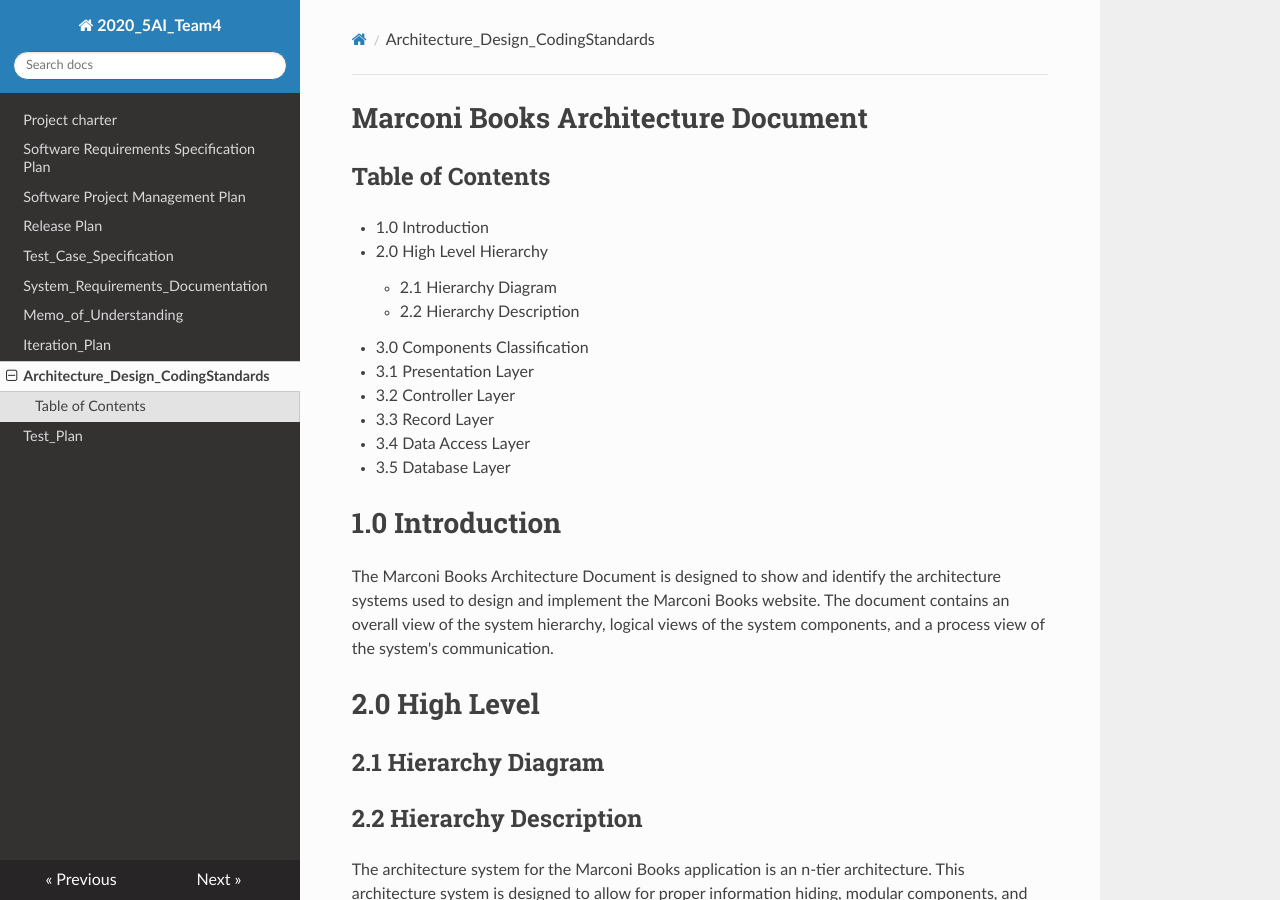
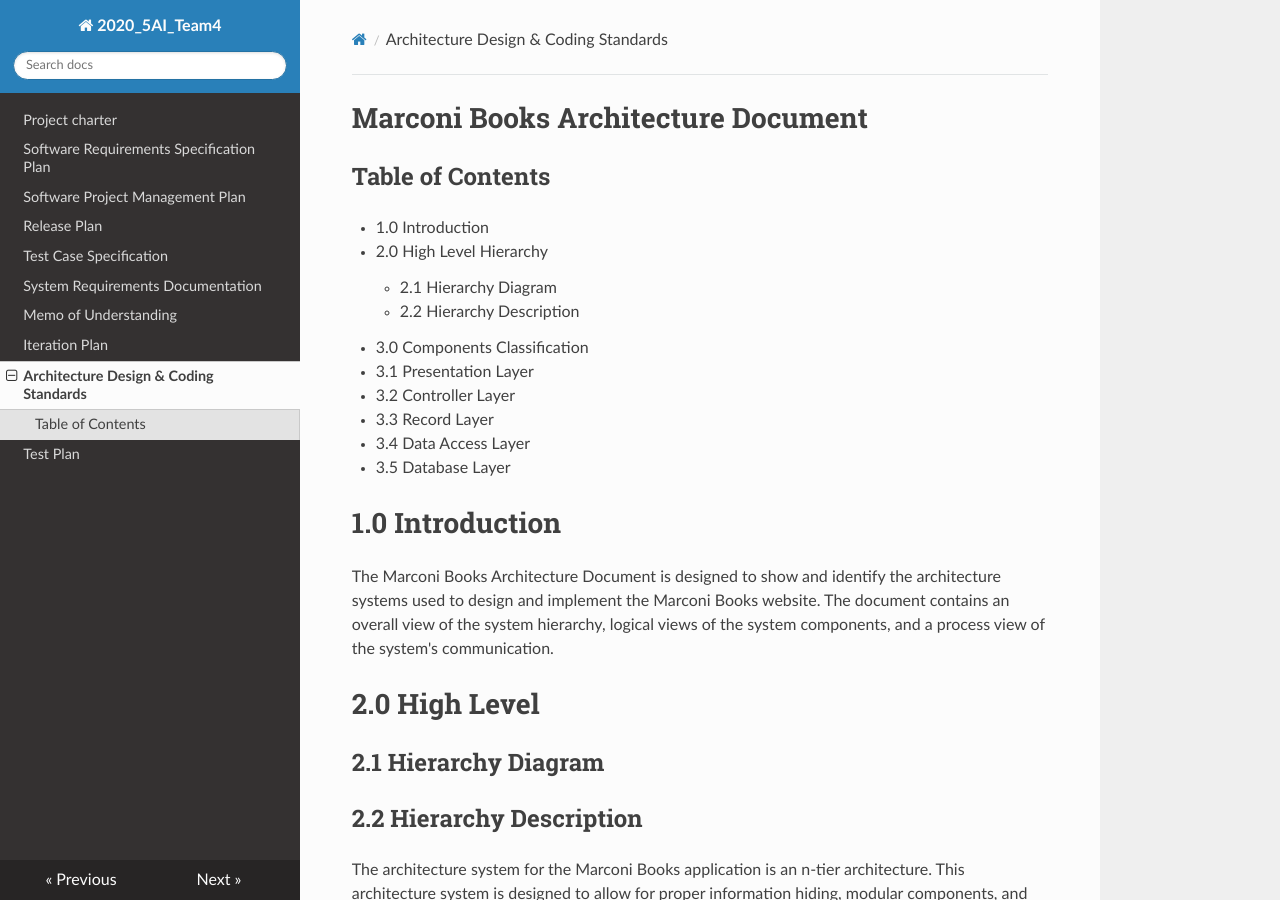
Before and after one commit to aleboniz/MarconiBooks5AiTeam4, an MkDocs documentation site: the page built from docs/Architecture_Design_CodingStandards.md, in a window 1280 px wide and 900 px high. Built offline with MkDocs 1.6.1, drawn with Linux system fonts in a browser that asks for light colours; nearby versions of some CDN libraries.

Commit message:
Update mkdocs

```diff
--- a/mkdocs.yml
+++ b/mkdocs.yml
@@ -5,12 +5,12 @@ nav:
     - 'Software Requirements Specification Plan': 'Software_Requirements_Specification.md'
     - 'Software Project Management Plan': 'Software_Project_Management_Plan.md'
     - 'Release Plan': 'Release_Plan.md'
-    - 'Test_Case_Specification': 'Test_Case_Specification.md'
-    - 'System_Requirements_Documentation': 'System_Requirements_Documentation.md'
-    - 'Memo_of_Understanding': 'Memo_of_Understanding.md'
-    - 'Iteration_Plan': 'Iteration_Plan.md'
-    - 'Architecture_Design_CodingStandards': 'Architecture_Design_CodingStandards.md'
-    - 'Test_Plan': 'Test_Plan.md'
+    - 'Test Case Specification': 'Test_Case_Specification.md'
+    - 'System Requirements Documentation': 'System_Requirements_Documentation.md'
+    - 'Memo of Understanding': 'Memo_of_Understanding.md'
+    - 'Iteration Plan': 'Iteration_Plan.md'
+    - 'Architecture Design & Coding Standards': 'Architecture_Design_CodingStandards.md'
+    - 'Test Plan': 'Test_Plan.md'
 
 
 theme:
```
